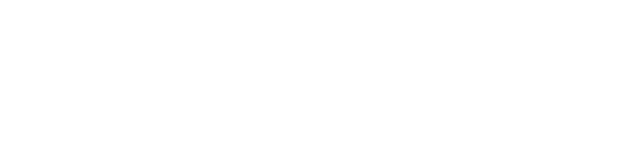
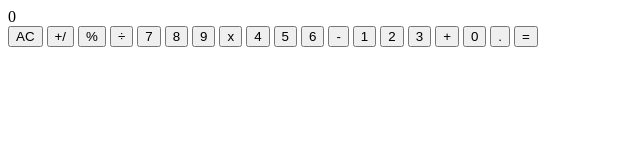
Before and after one commit to QuinnJohnsonCode/calculator, a plain HTML site: page index.html in a window 1280 px wide. Shown: the whole page, without its empty margins (0-640 px from the left). Drawn offline with Linux system fonts and the light colour scheme.

Commit message:
Add buttons and display

```diff
--- a/index.html
+++ b/index.html
@@ -9,6 +9,31 @@
     <title>iPhone Calculator</title>
 </head>
 <body>
+    <div class="wrapper">
+        <div id="display">0</div>
+        <button>AC</button>
+        <button>+/</button>
+        <button>%</button>
+        <button>÷</button>
 
+        <button>7</button>
+        <button>8</button>
+        <button>9</button>
+        <button>x</button>
+
+        <button>4</button>
+        <button>5</button>
+        <button>6</button>
+        <button>-</button>
+
+        <button>1</button>
+        <button>2</button>
+        <button>3</button>
+        <button>+</button>
+
+        <button>0</button>
+        <button>.</button>
+        <button>=</button>
+    </div>
 </body>
 </html>
```
